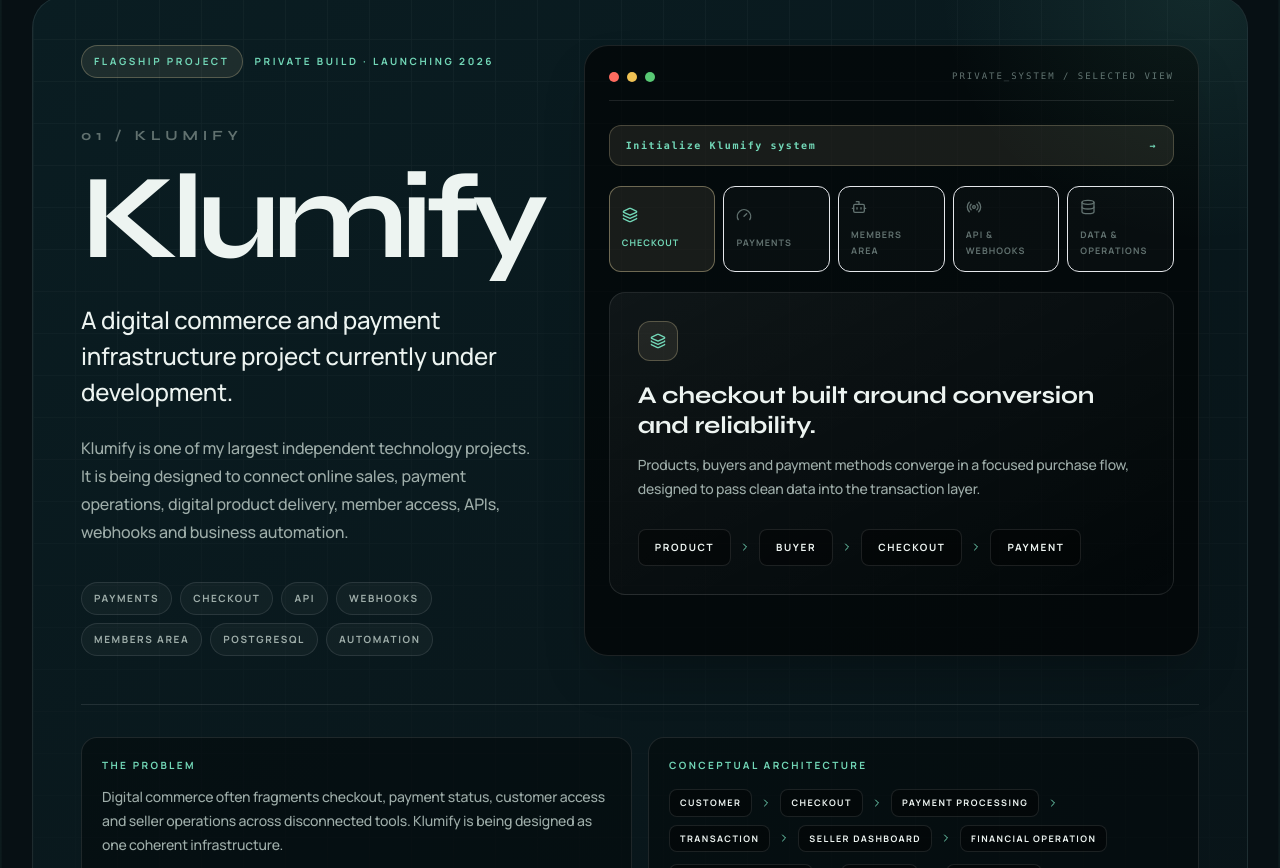
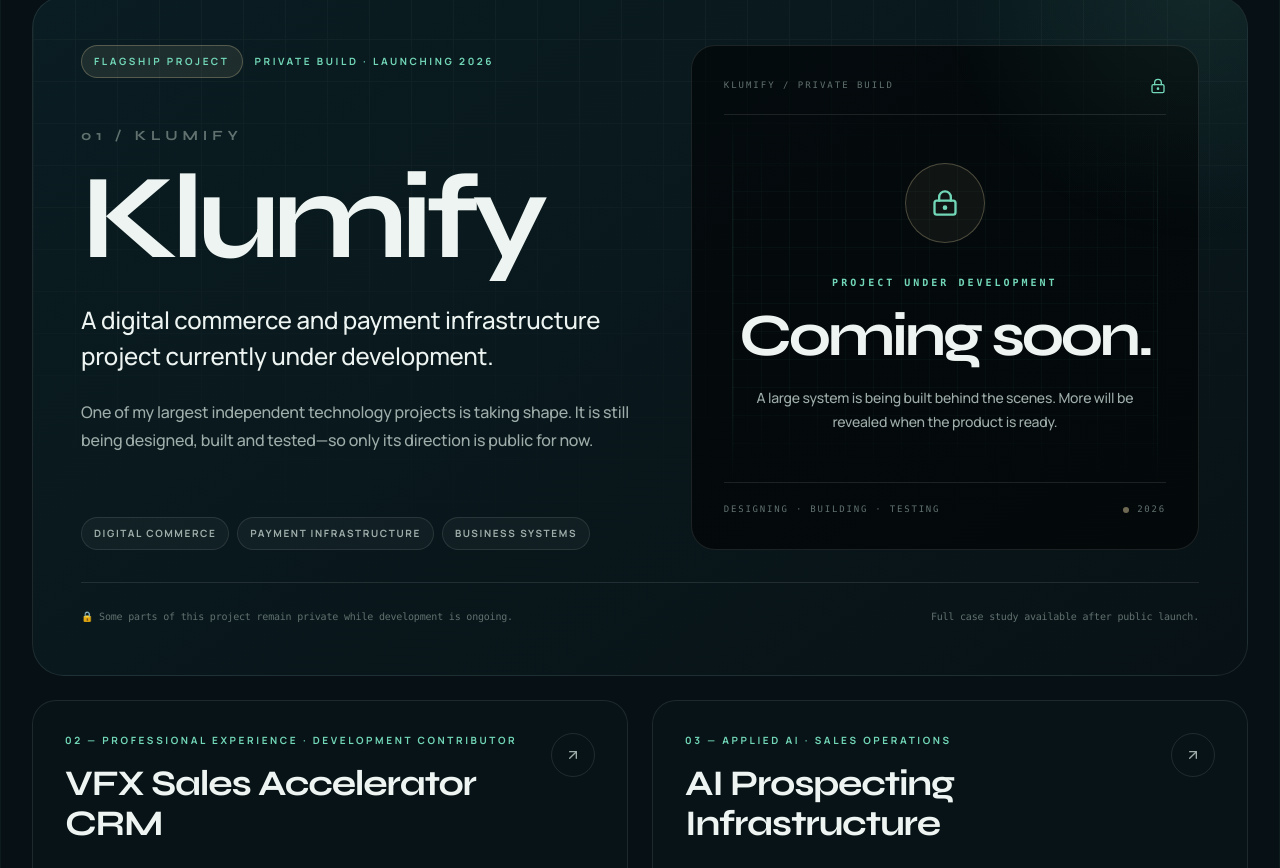
Before and after one commit to Brunozhz/portifolio, a Next.js app: page / in a window 1280 px wide. Shown: the part 2132-3000 px from the top of the page. Built offline with nearby package versions, Linux system fonts and the light colour scheme.

Commit message:
fix: turn Klumify showcase into coming soon teaser

```diff
--- a/app/globals.css
+++ b/app/globals.css
@@ -1173,6 +1173,34 @@ button {
 .portfolio-engineering .flagship-card::after { background: radial-gradient(circle, rgba(114,215,183,.09), transparent 68%); }
 .portfolio-engineering .flagship-grid { opacity: .04; }
 
+.klumify-sealed::before {
+  content: "";
+  position: absolute;
+  inset: 12% 8%;
+  border: 1px solid rgba(114, 215, 183, .08);
+  background:
+    linear-gradient(rgba(114, 215, 183, .035) 1px, transparent 1px),
+    linear-gradient(90deg, rgba(114, 215, 183, .035) 1px, transparent 1px);
+  background-size: 28px 28px;
+  mask-image: linear-gradient(to bottom, transparent, #000 25%, #000 75%, transparent);
+}
+
+.klumify-scan {
+  position: absolute;
+  inset: 0;
+  background: linear-gradient(180deg, transparent 0%, rgba(114, 215, 183, .045) 48%, rgba(114, 215, 183, .13) 50%, rgba(114, 215, 183, .045) 52%, transparent 100%);
+  background-size: 100% 220%;
+  animation: klumifyScan 6s ease-in-out infinite;
+  pointer-events: none;
+}
+
+@keyframes klumifyScan {
+  0%, 18% { background-position: 0 -120%; opacity: 0; }
+  35% { opacity: 1; }
+  72% { background-position: 0 120%; opacity: .75; }
+  100% { background-position: 0 120%; opacity: 0; }
+}
+
 .portfolio-engineering #work article,
 .portfolio-engineering #contact > div > div:first-child {
   border-color: var(--line) !important;
--- a/components/SelectedWorkSection.jsx
+++ b/components/SelectedWorkSection.jsx
@@ -1,12 +1,10 @@
 "use client";
 
 import { AnimatePresence, motion } from "framer-motion";
-import { ArrowUpRight, Bot, ChevronRight, Database, Gauge, Layers3, Radio } from "lucide-react";
+import { ArrowUpRight, Bot, ChevronRight, LockKeyhole } from "lucide-react";
 import { useEffect, useState } from "react";
 import SectionReveal from "@/components/SectionReveal";
-import { automationFlow, commercialFlows, klumifyConceptFlows, klumifyModules, prospectingFlow, vfxResponsibilities } from "@/data/projects";
-
-const TOUR_ICONS = [Layers3, Gauge, Bot, Radio, Database];
+import { automationFlow, commercialFlows, prospectingFlow, vfxResponsibilities } from "@/data/projects";
 
 function Flow({ nodes, compact = false, interactive = true }) {
   const [activeNode, setActiveNode] = useState(null);
@@ -27,14 +25,10 @@ function Flow({ nodes, compact = false, interactive = true }) {
 }
 
 export default function SelectedWorkSection({ content }) {
-  const [activeTour, setActiveTour] = useState(0);
   const [openProject, setOpenProject] = useState(null);
   const [agentReply, setAgentReply] = useState(content.agentHello);
-  const [systemOpen, setSystemOpen] = useState(false);
   const [commercialMode, setCommercialMode] = useState("inbound");
-  const localizedTours = content.tours.map(([label, title, text, nodes], index) => ({ label, title, text, nodes, icon: TOUR_ICONS[index] }));
   const localizedProjects = content.projects.map(([title, kicker, description, flow], index) => ({ title, kicker, description, flow, number: String(index + 2).padStart(2, "0") }));
-  const ActiveIcon = localizedTours[activeTour].icon;
 
   useEffect(() => setAgentReply(content.agentHello), [content.agentHello]);
 
@@ -61,8 +55,9 @@ export default function SelectedWorkSection({ content }) {
           className="flagship-card relative overflow-hidden rounded-[2rem] border border-champagne/25 bg-[#070706] p-5 sm:p-8 lg:p-12"
         >
           <div className="flagship-grid" aria-hidden="true" />
-          <div className="relative grid min-w-0 gap-12 lg:grid-cols-[0.85fr_1.15fr]">
-            <div className="min-w-0">
+          <div className="relative grid min-w-0 gap-12 lg:grid-cols-[1.05fr_0.95fr] lg:items-stretch">
+            <div className="flex min-w-0 flex-col justify-between">
+              <div>
               <div className="flex flex-wrap items-center gap-3 text-[10px] font-bold uppercase tracking-[0.26em] text-champagne">
                 <span className="rounded-full border border-champagne/30 bg-champagne/10 px-3 py-2">{content.flagship}</span>
                 <span>{content.status}</span>
@@ -73,68 +68,32 @@ export default function SelectedWorkSection({ content }) {
                 {content.klumify}
               </p>
               <p className="mt-6 max-w-xl leading-7 text-inkSoft">
-                {content.klumifyText}
+                {content.suspense}
               </p>
-
-              <div className="mt-9 flex flex-wrap gap-2">
-                {content.tags.map((tag) => (
+              </div>
+              <div className="mt-10 flex flex-wrap gap-2">
+                {content.teaserTags.map((tag) => (
                   <span key={tag} className="rounded-full border border-white/10 bg-white/[0.035] px-3 py-2 text-[10px] font-bold uppercase tracking-[0.16em] text-inkSoft">{tag}</span>
                 ))}
               </div>
             </div>
 
-            <div className="min-w-0 rounded-3xl border border-white/10 bg-black/60 p-4 shadow-2xl sm:p-6">
-              <div className="mb-6 flex items-center justify-between border-b border-white/10 pb-4">
-                <div className="flex items-center gap-2"><span className="h-2.5 w-2.5 rounded-full bg-[#ff6b5f]" /><span className="h-2.5 w-2.5 rounded-full bg-[#f0c254]" /><span className="h-2.5 w-2.5 rounded-full bg-[#58c974]" /></div>
-                <span className="font-mono text-[9px] uppercase tracking-[0.22em] text-inkMute">{content.explorer}</span>
+            <div className="klumify-sealed relative flex min-h-[29rem] min-w-0 flex-col overflow-hidden rounded-3xl border border-white/10 bg-black/55 p-6 sm:p-8">
+              <div className="klumify-scan" aria-hidden="true" />
+              <div className="relative flex items-center justify-between border-b border-white/10 pb-5 font-mono text-[9px] uppercase tracking-[0.22em] text-inkMute">
+                <span>KLUMIFY / PRIVATE BUILD</span><LockKeyhole className="h-4 w-4 text-champagne" aria-hidden="true" />
               </div>
-              <button type="button" onClick={() => setSystemOpen(true)} className="mb-5 flex w-full items-center justify-between rounded-xl border border-champagne/25 bg-champagne/10 px-4 py-3 text-left font-mono text-[10px] font-bold tracking-[0.16em] text-champagne">
-                <span>{systemOpen ? content.initializing : content.initialize}</span><span>{systemOpen ? "●" : "→"}</span>
-              </button>
-              <AnimatePresence>
-                {systemOpen ? <motion.div initial={{ opacity: 0, height: 0 }} animate={{ opacity: 1, height: "auto" }} className="mb-5 grid overflow-hidden sm:grid-cols-2"><div className="col-span-full grid grid-cols-2 gap-2 pb-5 sm:grid-cols-4">{klumifyModules.map((module, index) => <motion.div key={module.id} initial={{ opacity: 0, y: 6 }} animate={{ opacity: 1, y: 0 }} transition={{ delay: index * 0.04 }} className="rounded-lg border border-white/10 bg-white/[0.03] p-2.5"><span className="text-[10px] text-champagne">{module.marker}</span><p className="mt-2 font-mono text-[8px] leading-4 tracking-[0.1em] text-inkSoft">{module.label}</p></motion.div>)}</div></motion.div> : null}
-              </AnimatePresence>
-              <div className="mb-5 grid grid-cols-2 gap-2 sm:grid-cols-5">
-                {localizedTours.map((tour, index) => {
-                  const Icon = tour.icon;
-                  return (
-                    <button key={tour.label} type="button" onClick={() => setActiveTour(index)} className={`rounded-xl border p-3 text-left transition ${activeTour === index ? "border-champagne/45 bg-champagne/10 text-champagne" : "border-white/8 bg-white/[0.02] text-inkMute hover:border-white/20 hover:text-pearl"}`}>
-                      <Icon className="mb-3 h-4 w-4" />
-                      <span className="block text-[9px] font-bold uppercase leading-4 tracking-[0.12em]">{tour.label}</span>
-                    </button>
-                  );
-                })}
+              <div className="relative my-auto py-12 text-center">
+                <div className="mx-auto grid h-20 w-20 place-items-center rounded-full border border-champagne/30 bg-champagne/[0.06]"><LockKeyhole className="h-7 w-7 text-champagne" aria-hidden="true" /></div>
+                <p className="mt-8 font-mono text-[10px] font-bold uppercase tracking-[0.3em] text-champagne">{content.accessRestricted}</p>
+                <h4 className="mt-4 font-display text-5xl font-bold tracking-[-0.055em] text-white sm:text-6xl">{content.comingSoon}</h4>
+                <p className="mx-auto mt-5 max-w-sm text-sm leading-6 text-inkSoft">{content.sealedText}</p>
               </div>
-
-              <AnimatePresence mode="wait">
-                <motion.div key={activeTour} initial={{ opacity: 0, y: 12 }} animate={{ opacity: 1, y: 0 }} exit={{ opacity: 0, y: -8 }} transition={{ duration: 0.3 }} className="min-h-[16rem] rounded-2xl border border-white/10 bg-gradient-to-br from-white/[0.05] to-transparent p-5 sm:p-7">
-                  <div className="flex h-10 w-10 items-center justify-center rounded-xl border border-champagne/30 bg-champagne/10 text-champagne"><ActiveIcon className="h-4 w-4" /></div>
-                  <h4 className="mt-5 max-w-lg font-display text-2xl font-bold leading-tight text-white">{localizedTours[activeTour].title}</h4>
-                  <p className="mt-3 max-w-xl text-sm leading-6 text-inkSoft">{localizedTours[activeTour].text}</p>
-                  <div className="mt-7"><Flow nodes={localizedTours[activeTour].nodes} /></div>
-                </motion.div>
-              </AnimatePresence>
+              <div className="relative flex items-center justify-between border-t border-white/10 pt-5 font-mono text-[9px] uppercase tracking-[0.2em] text-inkMute"><span>{content.activeBuild}</span><span className="flex items-center gap-2"><i className="h-1.5 w-1.5 animate-pulse rounded-full bg-champagne" />2026</span></div>
             </div>
           </div>
 
-          <div className="relative mt-12 grid gap-4 border-t border-white/10 pt-8 lg:grid-cols-2">
-            <div className="rounded-2xl border border-white/10 bg-black/35 p-5">
-              <p className="text-[10px] font-bold uppercase tracking-[0.24em] text-champagne">{content.problem}</p>
-              <p className="mt-3 text-sm leading-6 text-inkSoft">{content.problemText}</p>
-            </div>
-            <div className="rounded-2xl border border-white/10 bg-black/35 p-5">
-              <p className="text-[10px] font-bold uppercase tracking-[0.24em] text-champagne">{content.system}</p>
-              <div className="mt-4 space-y-3">{klumifyConceptFlows.map((flow) => <Flow key={flow.join("-")} nodes={flow} compact />)}</div>
-              <p className="mt-4 font-mono text-[9px] leading-5 text-inkMute">{content.conceptual}</p>
-            </div>
-          </div>
-
-          <div className="relative mt-5 grid gap-2 font-mono text-[10px] leading-5 text-inkMute sm:grid-cols-2"><p className="rounded-lg border border-white/10 p-3">🔒 {content.privateNote}</p><p className="rounded-lg border border-white/10 p-3">↗ {content.launchNote}</p></div>
-
-          <div className="relative mt-8 border-t border-white/10 pt-8">
-            <p className="text-[10px] font-bold uppercase tracking-[0.28em] text-inkMute">{content.worked}</p>
-            <p className="mt-4 max-w-5xl text-sm leading-7 text-inkSoft">{content.workedText}</p>
-          </div>
+          <div className="relative mt-8 flex flex-col gap-3 border-t border-white/10 pt-6 font-mono text-[10px] leading-5 text-inkMute sm:flex-row sm:items-center sm:justify-between"><p>🔒 {content.privateNote}</p><p>{content.launchNote}</p></div>
         </motion.article>
 
         <div className="mt-6 grid gap-6 lg:grid-cols-2">
--- a/data/projects.js
+++ b/data/projects.js
@@ -1,20 +1,3 @@
-export const klumifyModules = [
-  { id: "payment", label: "PAYMENT ENGINE", marker: "◉" },
-  { id: "checkout", label: "CHECKOUT", marker: "◉" },
-  { id: "members", label: "MEMBERS AREA", marker: "◉" },
-  { id: "api", label: "API INFRASTRUCTURE", marker: "◉" },
-  { id: "webhook", label: "WEBHOOK SYSTEM", marker: "◉" },
-  { id: "seller", label: "SELLER OPERATIONS", marker: "◉" },
-  { id: "financial", label: "FINANCIAL ENGINE", marker: "🔒" },
-  { id: "enterprise", label: "ENTERPRISE MODULE", marker: "🔒" }
-];
-
-export const klumifyConceptFlows = [
-  ["CUSTOMER", "CHECKOUT", "PAYMENT PROCESSING", "TRANSACTION", "SELLER DASHBOARD", "FINANCIAL OPERATION"],
-  ["PURCHASE APPROVED", "WEBHOOK", "AUTOMATION", "CUSTOMER ACCESS", "MEMBERS AREA", "DIGITAL PRODUCT"],
-  ["COMPANY", "API", "KLUMIFY", "PAYMENT OPERATION", "WEBHOOK", "STATUS / RECONCILIATION"]
-];
-
 export const vfxResponsibilities = [
   "CRM evolution", "n8n", "Make", "APIs", "Webhooks", "AI agents", "Inbound", "Outbound",
   "AI qualification", "Meta API", "WhatsApp", "Client integrations", "Lead routing", "Technical support",
```
Also changed, not shown: lib/showcaseI18n.js.
